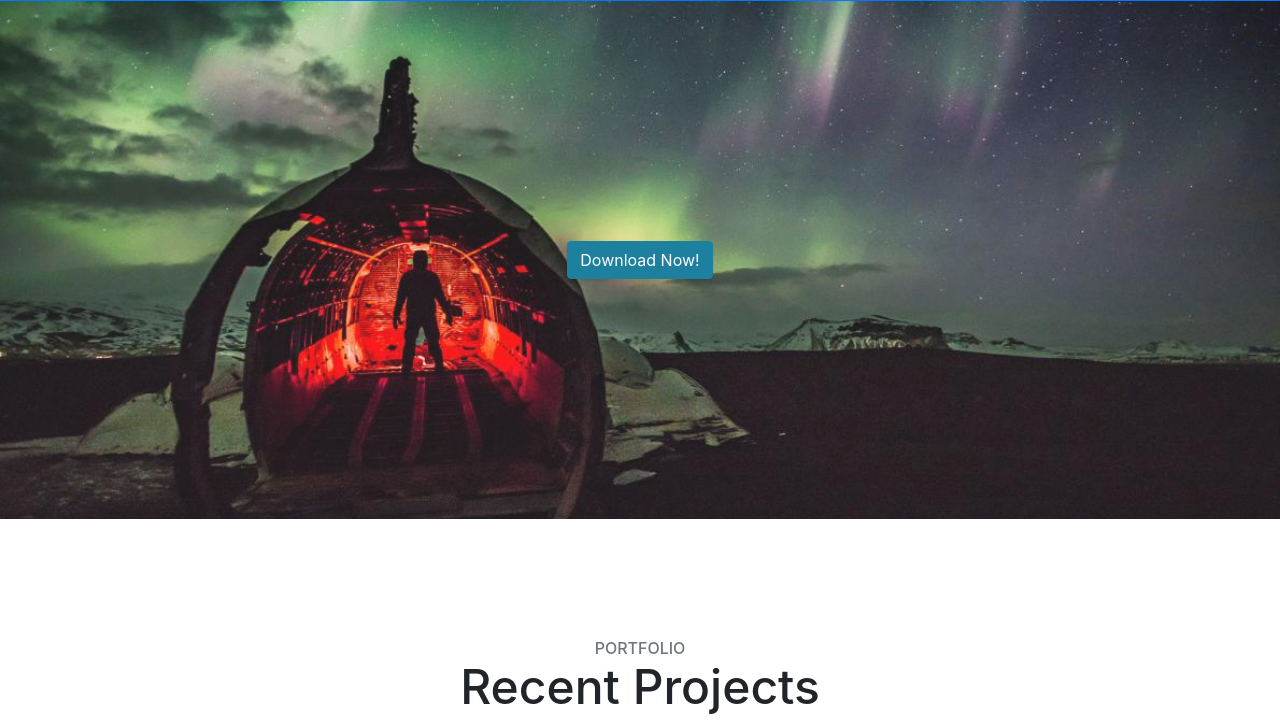
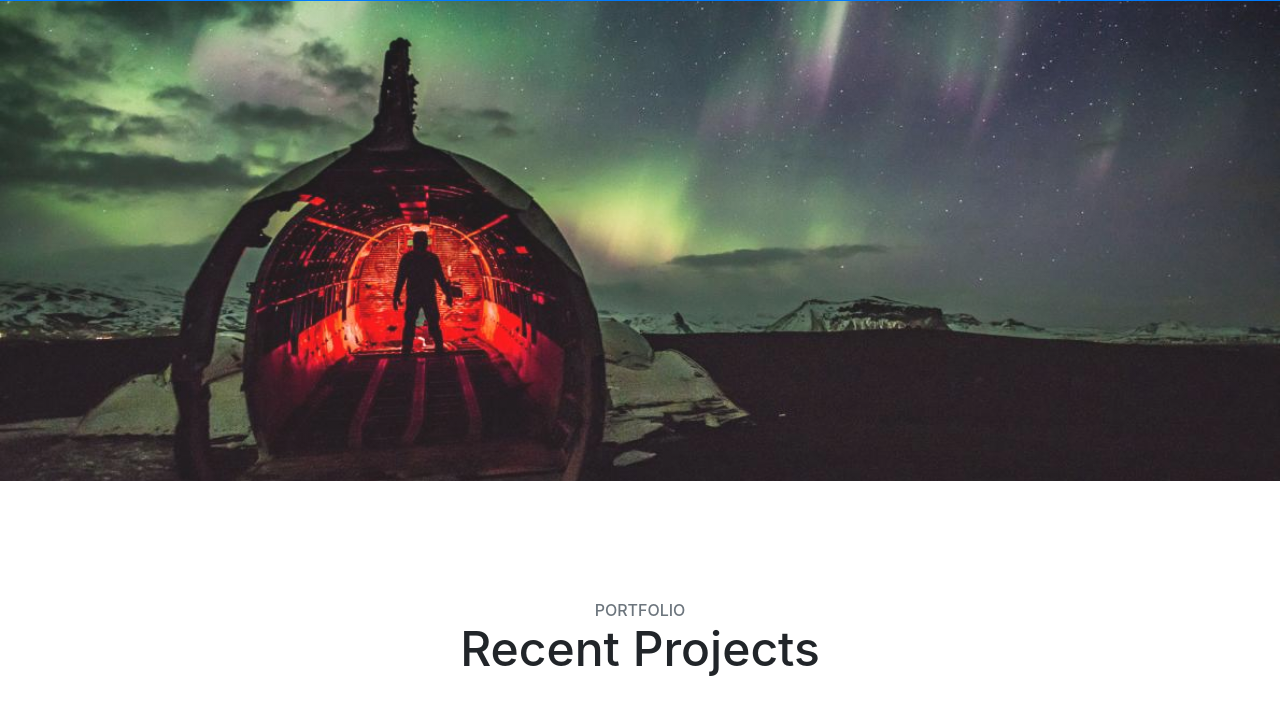
Before and after one commit to sz1111111111111111111/portafolio, a website with bundled scripts: page index.html in a window 1280 px wide. Shown: the part 1755-2478 px from the top of the page. Built offline with nearby package versions, Linux system fonts and the light colour scheme.

Commit message:
Update index.html

```diff
--- a/index.html
+++ b/index.html
@@ -127,9 +127,6 @@
 
     <!-- Callout -->
     <section class="callout">
-      <div class="container text-center">
-        <a class="btn btn-primary btn-xl" href="https://startbootstrap.com/template-overviews/stylish-portfolio/">Download Now!</a>
-      </div>
     </section>
 
     <!-- Portfolio -->
```
